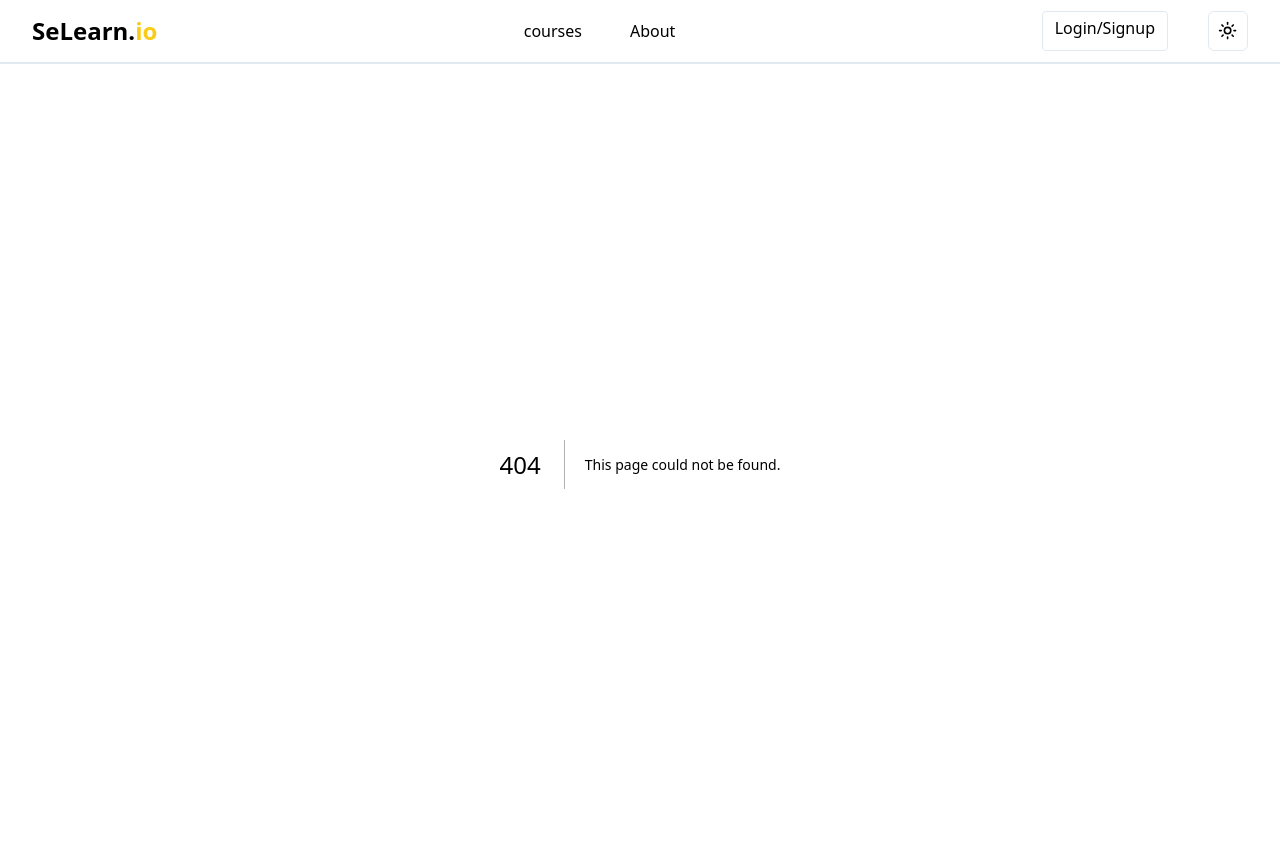
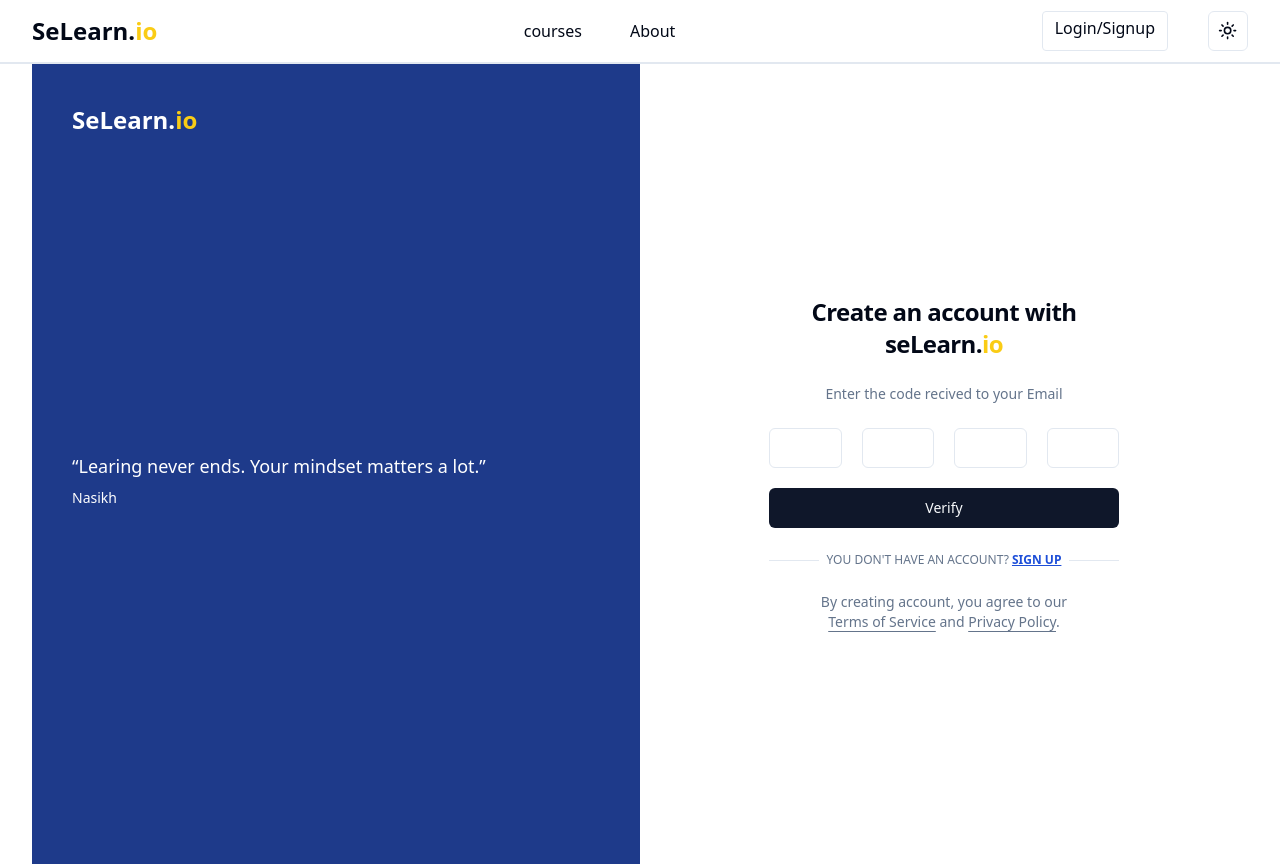
Before and after one commit to NasikhCL/Learning-management-system, a Next.js app in the folder client/: page /signup/verification-code in a window 1280 px wide. Before the commit this address had no page. Built offline with nearby package versions, Linux system fonts and the light colour scheme.

Commit message:
verification code page

```diff
--- a/client/src/app/(auth)/login/layout.tsx
+++ b/client/src/app/(auth)/login/layout.tsx
@@ -8,15 +8,13 @@ export const metadata: Metadata = {
 
 export default function AuthenticationPage({children}:{children:React.ReactNode}) {
   return (
-    <>
-
       <div className="container relative h-screen pt-12 md:pt-0 flex-col items-center justify-center md:grid lg:max-w-none lg:grid-cols-2 lg:px-0">
-        <div className="relative hidden h-full flex-col bg-muted p-10 text-white dark:border-r lg:flex">
-          <div className="absolute inset-0 bg-zinc-900" />
+        <div className="relative hidden h-full flex-col p-10 text-white dark:border-r lg:flex">
+          <div className="absolute inset-0 bg-blue-900" />
           <div className="relative z-20 flex items-center text-lg font-medium">
             <h2 className="text-2xl font-bold">SeLearn.<span className="text-yellow-400">io</span></h2>
           </div>
-          <div className="relative z-20 mt-auto">
+          <div className="relative z-20 my-auto">
             <blockquote className="space-y-2">
               <p className="text-lg">
                 &ldquo;Upskill your self. keep learning.&rdquo;
@@ -39,6 +37,5 @@ export default function AuthenticationPage({children}:{children:React.ReactNode}
           </div>
         </div>
       </div>
-    </>
   )
 }
--- a/client/src/app/(auth)/signup/layout.tsx
+++ b/client/src/app/(auth)/signup/layout.tsx
@@ -10,14 +10,13 @@ export const metadata: Metadata = {
 
 export default function AuthenticationPage({children}:{children:React.ReactNode}) {
   return (
-    <>
-      <div className="container relative pt-12 md:pt-0 h-screen flex-col items-center justify-center md:grid lg:max-w-none lg:grid-cols-2 lg:px-0">
-        <div className="relative hidden h-full flex-col bg-muted p-10 text-white dark:border-r lg:flex">
-          <div className="absolute inset-0 bg-zinc-900" />
-          <div className="relative z-20 flex items-center text-lg font-medium">
-            <h2 className="text-2xl font-bold">SeLearn.<span className="text-yellow-400">io</span></h2>
-          </div>
-          <div className="relative z-20 mt-auto">
+    <div className="container relative h-screen pt-12 md:pt-0 flex-col items-center justify-center md:grid lg:max-w-none lg:grid-cols-2 lg:px-0">
+    <div className="relative hidden h-full flex-col p-10 text-white dark:border-r lg:flex">
+      <div className="absolute inset-0 bg-blue-900" />
+      <div className="relative z-20 flex items-center text-lg font-medium">
+        <h2 className="text-2xl font-bold">SeLearn.<span className="text-yellow-400">io</span></h2>
+      </div>
+          <div className="relative z-20 my-auto">
             <blockquote className="space-y-2">
               <p className="text-lg">
                 &ldquo;Learing never ends. Your mindset matters a lot.&rdquo;
@@ -32,9 +31,6 @@ export default function AuthenticationPage({children}:{children:React.ReactNode}
               <h1 className="text-2xl font-semibold tracking-tight">
                 Create an account with seLearn.<span className="text-yellow-400">io</span>
               </h1>
-              <p className="text-sm text-muted-foreground">
-                Enter your details below to create your account
-              </p>
             </div>
             {children}
             <p className="px-8 text-center text-sm text-muted-foreground">
@@ -57,6 +53,5 @@ export default function AuthenticationPage({children}:{children:React.ReactNode}
           </div>
         </div>
       </div>
-    </>
   )
 }
--- a/client/src/app/(auth)/signup/page.tsx
+++ b/client/src/app/(auth)/signup/page.tsx
@@ -10,7 +10,7 @@ import Link from 'next/link'
 import { IUserSignup } from '@/types/auth'
 
 
-interface UserAuthFormProps extends React.HTMLAttributes<HTMLDivElement> {}
+interface UserAuthFormProps extends React.HTMLAttributes<HTMLDivElement> { }
 
 export default function Signup({ className, ...props }: UserAuthFormProps) {
   const [isLoading, setIsLoading] = React.useState<boolean>(false)
@@ -20,10 +20,10 @@ export default function Signup({ className, ...props }: UserAuthFormProps) {
     password: ''
   })
 
-  const handleInputChange = (e: React.ChangeEvent<HTMLInputElement>)=>{
-    const {name, value} = e.target;
-    setFormData((prev)=>  {
-    return {...prev, [name]: value}
+  const handleInputChange = (e: React.ChangeEvent<HTMLInputElement>) => {
+    const { name, value } = e.target;
+    setFormData((prev) => {
+      return { ...prev, [name]: value }
     })
   }
   async function onSubmit(event: React.SyntheticEvent) {
@@ -37,6 +37,10 @@ export default function Signup({ className, ...props }: UserAuthFormProps) {
   }
 
   return (
+    <>
+      <p className="text-sm mx-auto text-muted-foreground">
+        Enter your details below to create your account
+      </p>
       <div className={cn("grid gap-6")}>
         <form onSubmit={onSubmit}>
           <div className="grid gap-2">
@@ -107,5 +111,6 @@ export default function Signup({ className, ...props }: UserAuthFormProps) {
           </div>
         </div>
       </div>
+    </>
   )
 }
--- /dev/null
+++ b/client/src/app/(auth)/signup/verification-code/page.tsx
@@ -0,0 +1,58 @@
+"use client"
+
+import React, { useState } from 'react'
+import { cn } from "@/lib/utils"
+import { Icons } from "@/components/icons"
+import { Button } from "@/components/ui/button"
+import { Input } from "@/components/ui/input"
+import { Label } from "@/components/ui/label"
+import Link from 'next/link'
+import { IUserLogin } from '@/types/auth'
+import VerifyCode from '@/components/VerifyCode'
+
+
+export default function Login() {
+  const [isLoading, setIsLoading] = React.useState<boolean>(false)
+  const [formData, setFormData] = useState<IUserLogin>({
+    email: '',
+    password: ''
+  })
+
+  const handleInputChange = (e: React.ChangeEvent<HTMLInputElement>) => {
+    const { name, value } = e.target;
+    setFormData((prev) => {
+      return { ...prev, [name]: value }
+    })
+  }
+  async function onSubmit(event: React.SyntheticEvent) {
+    // to: backend call and verify the credentials, then redirect
+    event.preventDefault()
+    setIsLoading(true)
+
+    setTimeout(() => {
+      setIsLoading(false)
+    }, 3000)
+  }
+
+  return (
+    <>
+      <p className="text-sm mx-auto text-muted-foreground">
+        Enter the code recived to your Email
+      </p>
+      <div className={cn("grid gap-6")}>
+
+        <VerifyCode />
+        <div className="relative">
+          <div className="absolute inset-0 flex items-center">
+            <span className="w-full border-t" />
+          </div>
+          <div className="relative flex justify-center text-xs uppercase">
+            <span className="bg-background px-2 text-muted-foreground">
+              you don&apos;t have an account? <Link href='/signup' className="text-blue-700 font-bold underline">Sign up</Link>
+            </span>
+          </div>
+        </div>
+      </div>
+    </>
+  )
+}
--- a/client/src/components/Header.tsx
+++ b/client/src/components/Header.tsx
@@ -7,11 +7,11 @@ type Props = {}
 const Header = (props: Props) => {
 
   return (
-    <div className="h-16 w-full px-4 md:px-8 flex justify-between items-center border-b-2 sticky top-0 bg-transparent bg-opacity-80 backdrop-filter backdrop-blur-md">
-        <h2 className="text-2xl font-bold">SeLearn.<span className="text-yellow-400">io</span></h2>
+    <div className="h-16 w-full px-4 md:px-8 z-50 flex justify-between items-center border-b-2 sticky top-0 bg-transparent bg-opacity-80 backdrop-filter backdrop-blur-md">
+        <Link href='/' className="text-2xl font-bold">SeLearn.<span className="text-yellow-400">io</span></Link>
         <ul className="hidden md:flex items-center gap-12">
-            <li>courses</li>
-            <li>About</li>
+            <li className="cursor-pointer">courses</li>
+            <li className="cursor-pointer">About</li>
         </ul>
         <div className="hidden md:flex gap-10">
         <Link href='/login' className="border px-3 py-1 rounded">
--- a/client/src/components/VerifyCode.tsx
+++ b/client/src/components/VerifyCode.tsx
@@ -14,13 +14,16 @@ const VerifyCode: React.FC = () => {
 
   const handleInputChange = (index: number, value: string) => {
     // Update the corresponding value in the state
-    const newOtpValues = [...otpValues];
-    newOtpValues[index] = value;
-    setOtpValues(newOtpValues);
+    const filteredValue = value.replace(/[^0-9]/g, ''); // Remove non-numeric characters
+    if(filteredValue){
+      const newOtpValues = [...otpValues];
+      newOtpValues[index] = filteredValue;
+      setOtpValues(newOtpValues);
 
-    // Move focus to the next input field if value is entered
-    if (value !== '' && index < inputRefs.length - 1) {
-      inputRefs[index + 1].current?.focus();
+      // Move focus to the next input field if value is entered
+      if (value !== '' && index < inputRefs.length - 1) {
+        inputRefs[index + 1].current?.focus();
+      }
     }
   };
   const handleSubmit =()=>{
@@ -37,13 +40,16 @@ const VerifyCode: React.FC = () => {
         setOtpValues(newOtpValues);
         inputRefs[index - 1].current?.focus();
       }
+      if(index === 0){
+        setOtpValues(['','','',''])
+      }
 
     }
   };
 
   return (
     <form onSubmit={handleSubmit}>
-    <div className='flex gap-5'>
+    <div className='flex gap-5 mb-5'>
       {otpValues.map((value, index) => (
         <Input
           className='text-center text-2xl'
@@ -57,7 +63,7 @@ const VerifyCode: React.FC = () => {
         />
       ))}
     </div>
-    <Button disabled={isLoading}>
+    <Button className='w-full' disabled={isLoading}>
     {isLoading && (
       <Icons.spinner className="mr-2 h-4 w-4 animate-spin" />
     )}
@@ -67,4 +73,4 @@ const VerifyCode: React.FC = () => {
   );
 };
 
-export default verifyCode;
+export default VerifyCode;
```
Lines whose indentation alone changed are shown as unchanged.
